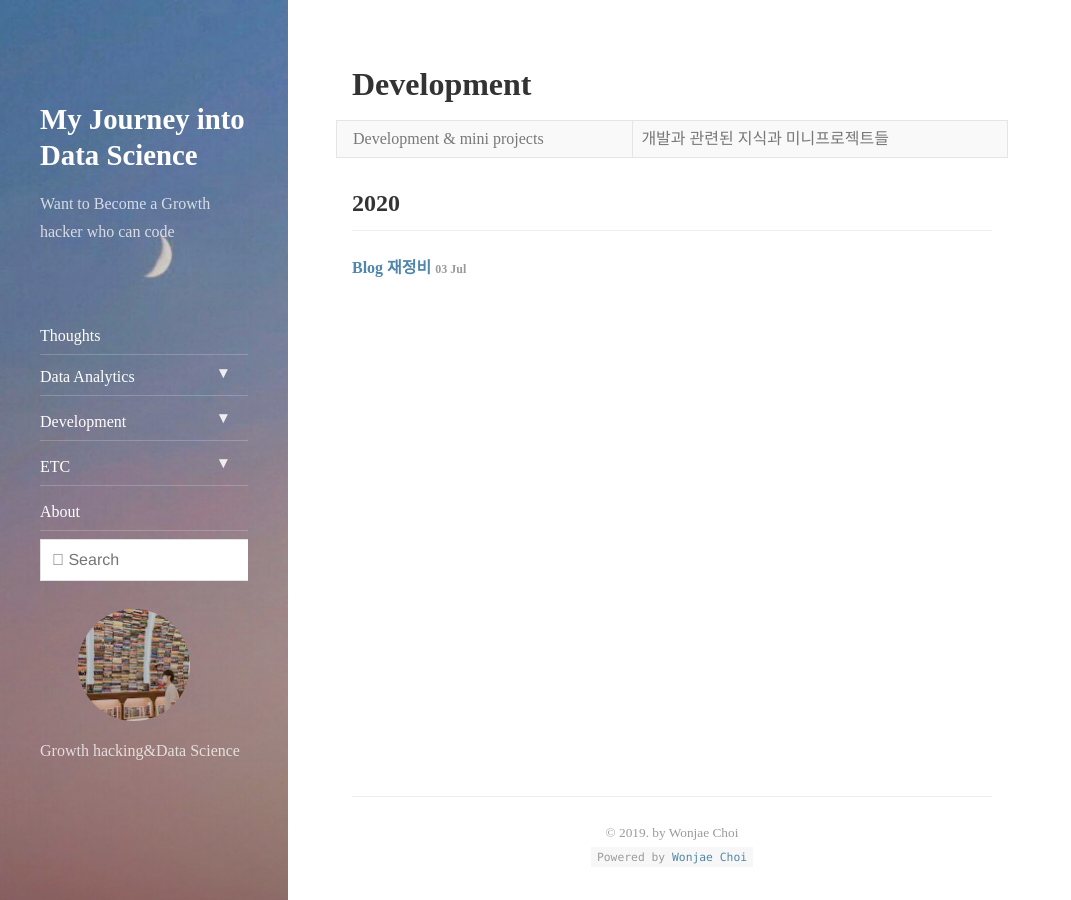
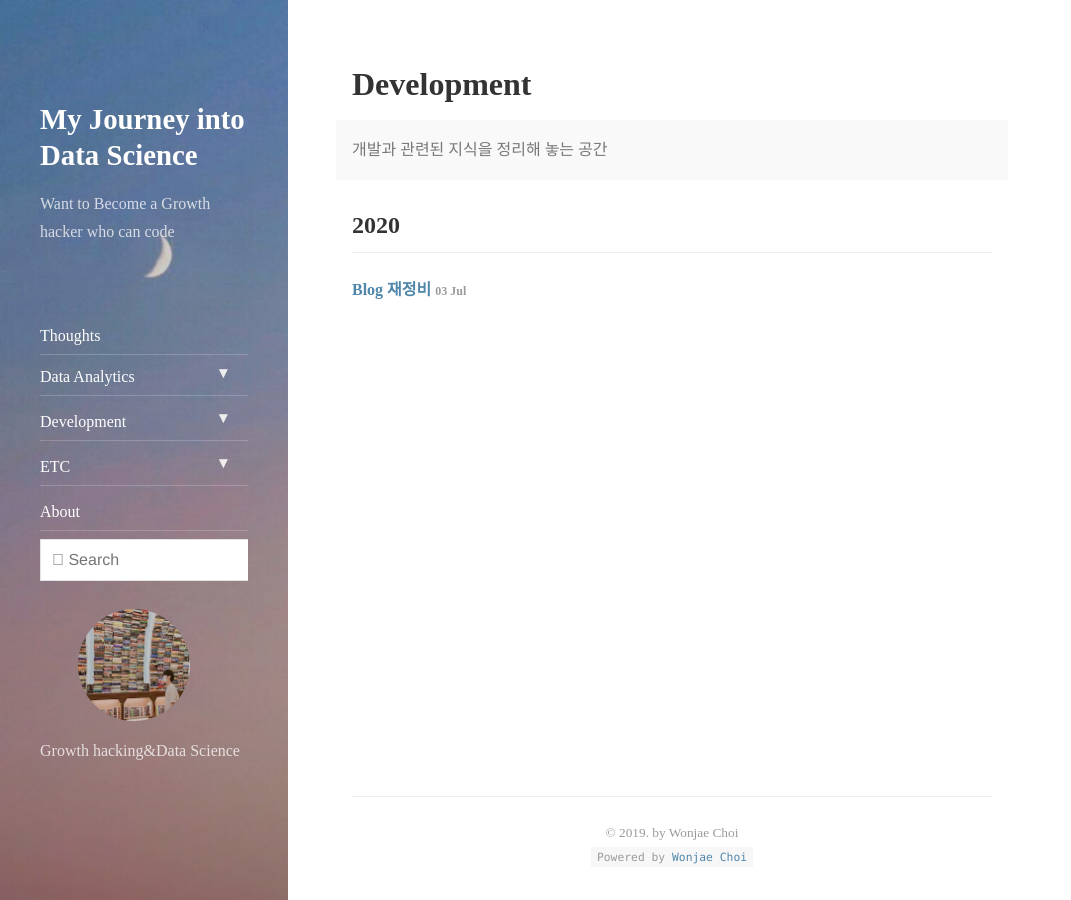
Before and after one commit to jhyeongPark/wj-choi9473.github.io, a Jekyll site: the page built from _featured_categories/Development.md, in a window 1280 px wide and 900 px high. Shown: the whole window, without its empty margins (0-1071 px from the left). Built offline with Jekyll 4.4.1, drawn with Linux system fonts in a browser that asks for light colours; nearby versions of some CDN libraries.

Commit message:
Update and rename development.md to Development.md

```diff
--- a/_featured_categories/development.md
+++ b/_featured_categories/Development.md
@@ -4,7 +4,7 @@ title: Development
 slug: development
 menu: true
 submenu: true
-order: 5
+order: 3
 description: >
-  Development & mini projects | 개발과 관련된 지식과 미니프로젝트들
+  개발과 관련된 지식을 정리해 놓는 공간
 ---
```
